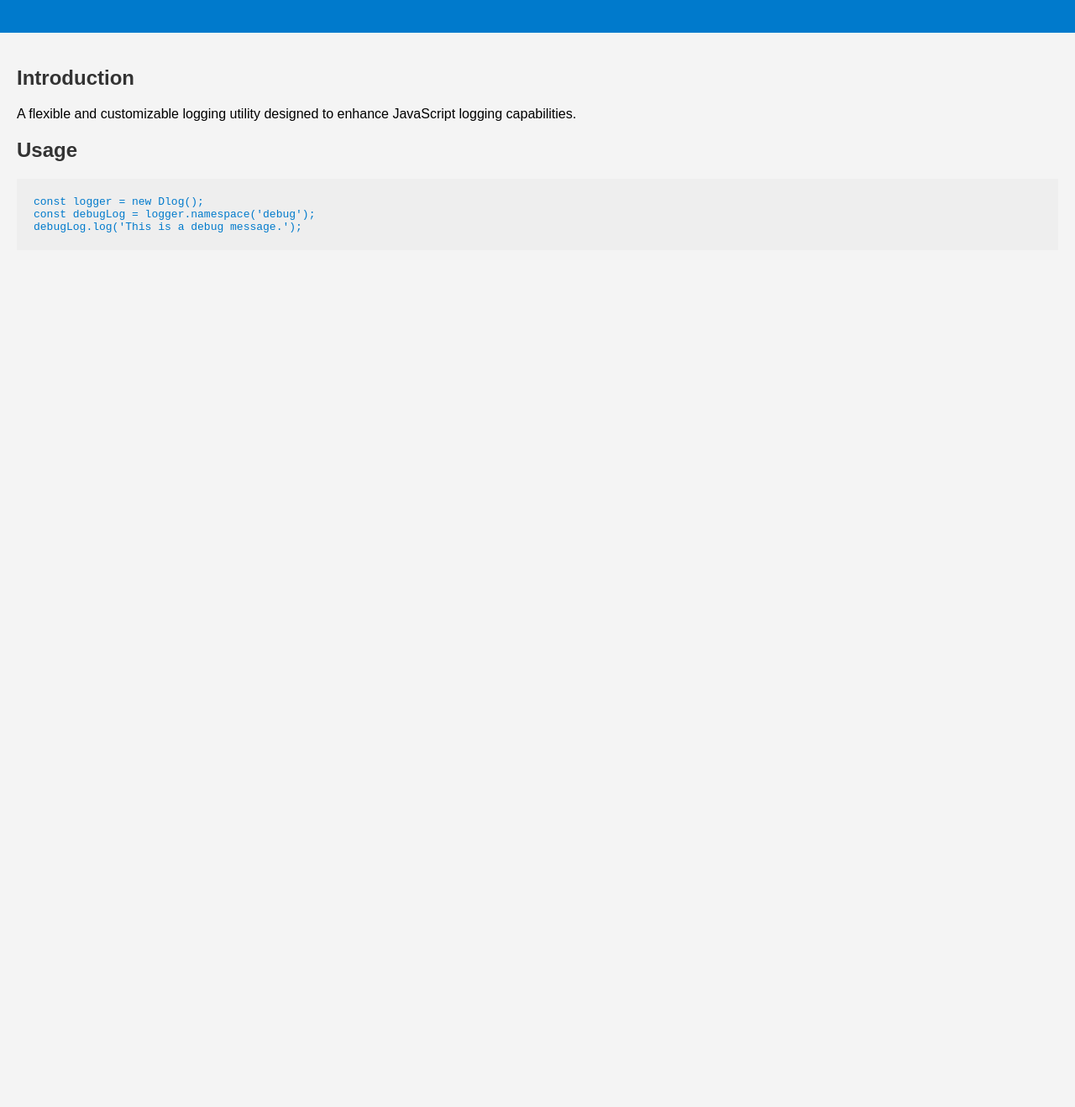
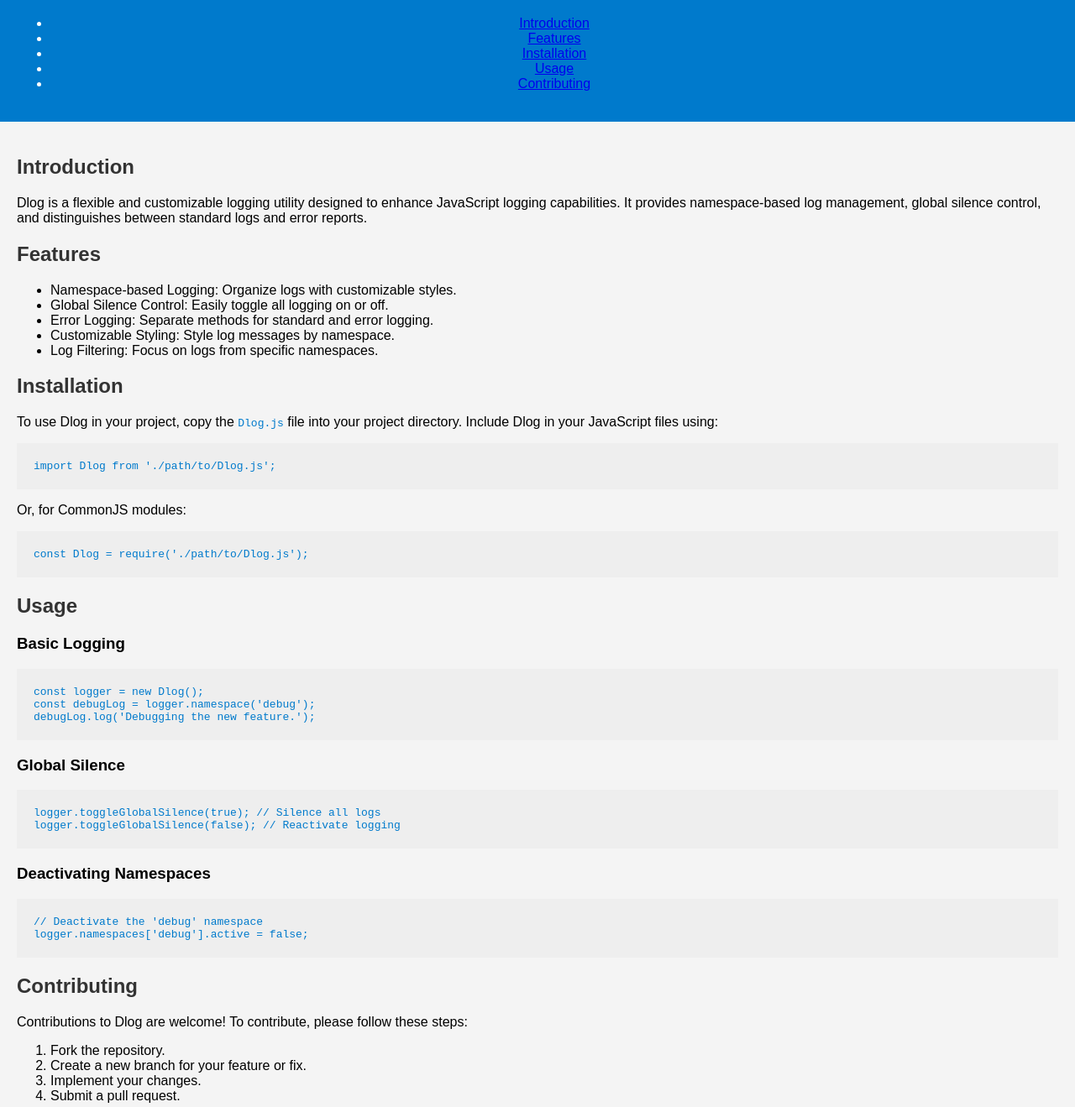
Before and after one commit to SylonZero/Dlog, a plain HTML site: page docs/index.html in a window 1280 px wide. Shown: the part 81-1400 px from the top of the page at 84% size. Before the commit the page ends 800 px from the top, so only its background shows below. Drawn offline with Linux system fonts and the light colour scheme.

Commit message:
Improved site docs

```diff
--- a/docs/index.html
+++ b/docs/index.html
@@ -9,20 +9,61 @@
 <body>
     <header>
         <h1>Dlog Utility</h1>
+        <nav>
+            <ul>
+                <li><a href="#introduction">Introduction</a></li>
+                <li><a href="#features">Features</a></li>
+                <li><a href="#installation">Installation</a></li>
+                <li><a href="#usage">Usage</a></li>
+                <li><a href="#contributing">Contributing</a></li>
+            </ul>
+        </nav>
     </header>
     <main>
         <section id="introduction">
             <h2>Introduction</h2>
-            <p>A flexible and customizable logging utility designed to enhance JavaScript logging capabilities.</p>
+            <p>Dlog is a flexible and customizable logging utility designed to enhance JavaScript logging capabilities. It provides namespace-based log management, global silence control, and distinguishes between standard logs and error reports.</p>
+        </section>
+        <section id="features">
+            <h2>Features</h2>
+            <ul>
+                <li>Namespace-based Logging: Organize logs with customizable styles.</li>
+                <li>Global Silence Control: Easily toggle all logging on or off.</li>
+                <li>Error Logging: Separate methods for standard and error logging.</li>
+                <li>Customizable Styling: Style log messages by namespace.</li>
+                <li>Log Filtering: Focus on logs from specific namespaces.</li>
+            </ul>
+        </section>
+        <section id="installation">
+            <h2>Installation</h2>
+            <p>To use Dlog in your project, copy the <code>Dlog.js</code> file into your project directory. Include Dlog in your JavaScript files using:</p>
+            <pre><code>import Dlog from './path/to/Dlog.js';</code></pre>
+            <p>Or, for CommonJS modules:</p>
+            <pre><code>const Dlog = require('./path/to/Dlog.js');</code></pre>
         </section>
         <section id="usage">
             <h2>Usage</h2>
+            <h3>Basic Logging</h3>
             <pre><code>const logger = new Dlog();
 const debugLog = logger.namespace('debug');
-debugLog.log('This is a debug message.');</code></pre>
+debugLog.log('Debugging the new feature.');</code></pre>
+            <h3>Global Silence</h3>
+            <pre><code>logger.toggleGlobalSilence(true); // Silence all logs
+logger.toggleGlobalSilence(false); // Reactivate logging</code></pre>
+            <h3>Deactivating Namespaces</h3>
+            <pre><code>// Deactivate the 'debug' namespace
+logger.namespaces['debug'].active = false;</code></pre>
+        </section>
+        <section id="contributing">
+            <h2>Contributing</h2>
+            <p>Contributions to Dlog are welcome! To contribute, please follow these steps:</p>
+            <ol>
+                <li>Fork the repository.</li>
+                <li>Create a new branch for your feature or fix.</li>
+                <li>Implement your changes.</li>
+                <li>Submit a pull request.</li>
+            </ol>
         </section>
     </main>
-    <script src="../src/dlog.js"></script>
-    <script src="script.js"></script>
 </body>
 </html>
```
